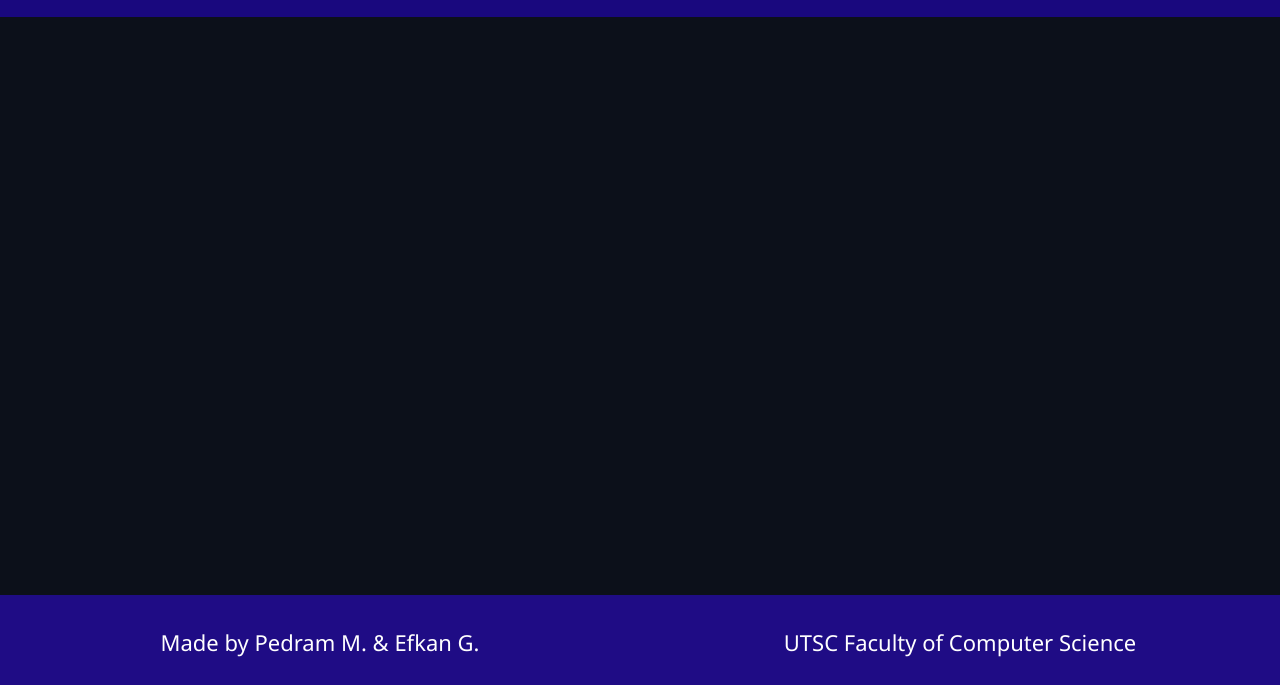
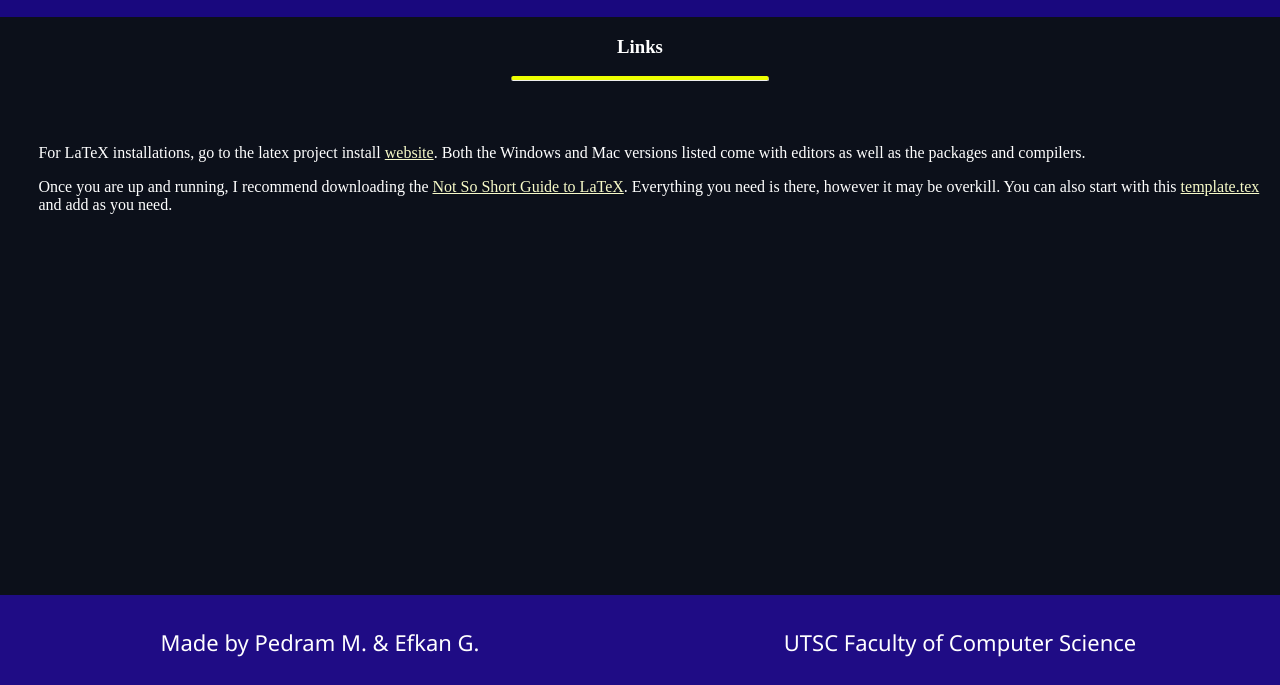
Before and after one commit to pedramhaqiqi/B20A2, a plain HTML site: page links.HTML in a window 1280 px wide. Shown: the part 252-937 px from the top of the page. Drawn offline with Linux system fonts and the light colour scheme.

Commit message:
Links page complete
Populated links page, created and added dummy pdf

```diff
--- a/links.HTML
+++ b/links.HTML
@@ -25,6 +25,18 @@
     </div>
     <div class="flex-wrapper">
     <div class="content">
+        <h3 class="links-header">Links</h3>
+        <hr class="line1">
+        <div class="links-content">
+            <p>
+                For LaTeX installations, go to the latex project install <a href="dummy.pdf">website</a>. Both the Windows and Mac versions listed
+                come with editors as well as the packages and compilers.
+            </p>
+            <p>
+                Once you are up and running, I recommend downloading the <a href="dummy.pdf">Not So Short Guide to LaTeX</a>.
+                Everything you need is there, however it may be overkill. You can also start with this <a href="dummy.pdf">template.tex</a> and add as you need.
+            </p>
+        </div>
     </div>
     <div class="footer">
         <p style="float: left;"><a href="github.com/pedramhaqiqi/b20A2">Made by Pedram M. & Efkan G.</a></p>
--- a/style.css
+++ b/style.css
@@ -116,7 +116,6 @@ nav a:hover{
     grid-template-columns: 125px 125px 125px 125px;
     grid-template-rows: 100px 50px  ;
   }
-
   .week {
     margin-top: 50px;
     display: grid;
@@ -284,3 +283,31 @@ nav a:hover{
   color: rgba(190, 243, 190, 0.747);
   padding-left: 2px;
 }
+
+/* End of code for HOME */
+
+/* Start of code for LINKS */
+
+.line1{
+  border-top: 4px solid rgb(238, 255, 0);
+  border-radius: 10px;
+  width: 20%;
+}
+.links-header{
+  text-align: center;
+}
+.links-content{
+  padding-left: 3%;
+  padding-top: 3%;
+}
+.links-content p a:visited{
+  color:rgb(247, 250, 200);
+}
+.links-content p a:link{
+  color:rgb(247, 250, 200);
+}
+.links-content p a:hover{
+  color:rgb(240, 187, 109);
+  font-style: italic;
+  font-weight: lighter;
+}
```
Also changed, not shown: 1 other file.
